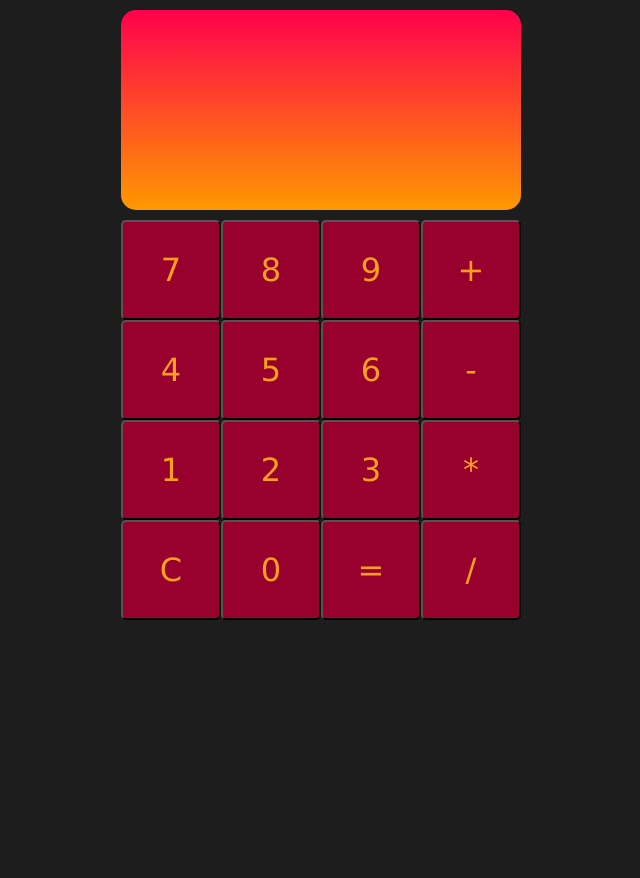
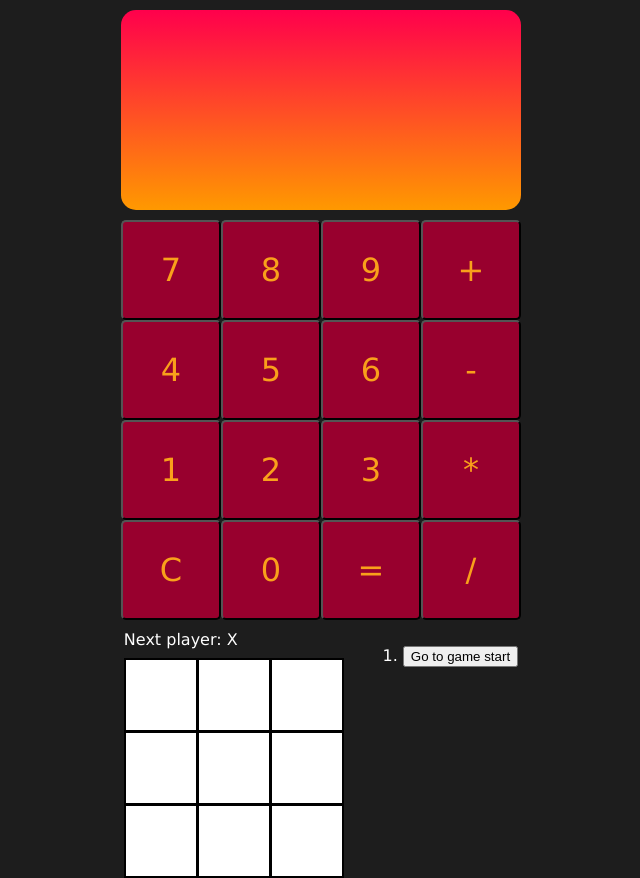
Before and after one commit to KMPG82/exercise-6, a React (Create React App) app: page / in a window 1280 px wide. Shown: the whole page, without its empty margins (319-959 px from the left). Before the commit the page ends 800 px from the top, so only its background shows below. Built offline with nearby package versions, Linux system fonts and the light colour scheme.

Commit message:
basically done

```diff
--- a/src/App.js
+++ b/src/App.js
@@ -1,10 +1,12 @@
 import './assets/App.css'
 import Panel from './components/Panel';
+import TicTacToe from './components/TicTacToe';
 
 function App() {
   return (
     <div className="App">
       <Panel />
+      <TicTacToe />
     </div>
   );
 }
--- a/src/assets/panel.css
+++ b/src/assets/panel.css
@@ -46,7 +46,7 @@
 }
 
 .equation{
-    font-size: 25px;
+    font-size: 2rem;
     min-height: 100%;
     min-width: 100%;
     max-width: 100%;
--- /dev/null
+++ b/src/assets/tictactoe.css
@@ -0,0 +1,30 @@
+.square {
+    background: #fff;
+    border: 2px solid #999;
+    float: left;
+    font-size: 34px;
+    font-weight: bold;
+    line-height: 34px;
+    height: 74px;
+    margin-right: -1px;
+    margin-top: -1px;
+    padding: 0;
+    text-align: center;
+    width: 74px;
+    border-color: black;
+}
+
+.status {
+    margin-bottom: 10px;
+    color: white;
+}
+
+.game {
+    display: flex;
+    justify-content: center;
+}
+
+.game-info {
+    margin-left: 20px;
+    color: white;
+}
--- /dev/null
+++ b/src/components/TicTacToe.js
@@ -0,0 +1,116 @@
+import { useState } from 'react';
+import '../assets/tictactoe.css'
+
+function Square({ value, onSquareClick }) {
+  return (
+    <button className="square" onClick={onSquareClick}>
+      {value}
+    </button>
+  );
+}
+
+function Board({ xIsNext, squares, onPlay }) {
+  function handleClick(i) {
+    if (calculateWinner(squares) || squares[i]) {
+      return;
+    }
+    const nextSquares = squares.slice();
+    if (xIsNext) {
+      nextSquares[i] = 'X';
+    } else {
+      nextSquares[i] = 'O';
+    }
+    onPlay(nextSquares);
+  }
+
+  const winner = calculateWinner(squares);
+  let status;
+  if (winner) {
+    status = 'Winner: ' + winner;
+  } else {
+    status = 'Next player: ' + (xIsNext ? 'X' : 'O');
+  }
+
+  return (
+    <>
+      <div className="status">{status}</div>
+      <div className="board-row">
+        <Square value={squares[0]} onSquareClick={() => handleClick(0)} />
+        <Square value={squares[1]} onSquareClick={() => handleClick(1)} />
+        <Square value={squares[2]} onSquareClick={() => handleClick(2)} />
+      </div>
+      <div className="board-row">
+        <Square value={squares[3]} onSquareClick={() => handleClick(3)} />
+        <Square value={squares[4]} onSquareClick={() => handleClick(4)} />
+        <Square value={squares[5]} onSquareClick={() => handleClick(5)} />
+      </div>
+      <div className="board-row">
+        <Square value={squares[6]} onSquareClick={() => handleClick(6)} />
+        <Square value={squares[7]} onSquareClick={() => handleClick(7)} />
+        <Square value={squares[8]} onSquareClick={() => handleClick(8)} />
+      </div>
+    </>
+  );
+}
+
+export default function TicTacToe() {
+  const [history, setHistory] = useState([Array(9).fill(null)]);
+  const [currentMove, setCurrentMove] = useState(0);
+  const xIsNext = currentMove % 2 === 0;
+  const currentSquares = history[currentMove];
+
+  function handlePlay(nextSquares) {
+    const nextHistory = [...history.slice(0, currentMove + 1), nextSquares];
+    setHistory(nextHistory);
+    setCurrentMove(nextHistory.length - 1);
+  }
+
+  function jumpTo(nextMove) {
+    setCurrentMove(nextMove);
+  }
+
+  const moves = history.map((squares, move) => {
+    let description;
+    if (move > 0) {
+      description = 'Go to move #' + move;
+    } else {
+      description = 'Go to game start';
+    }
+    return (
+      <li key={move}>
+        <button onClick={() => jumpTo(move)}>{description}</button>
+      </li>
+    );
+  });
+
+  return (
+    <div className="game">
+      <div className="game-board">
+        <Board xIsNext={xIsNext} squares={currentSquares} onPlay={handlePlay} />
+      </div>
+      <div className="game-info">
+        <ol>{moves}</ol>
+      </div>
+    </div>
+  );
+}
+
+function calculateWinner(squares) {
+  const lines = [
+    [0, 1, 2],
+    [3, 4, 5],
+    [6, 7, 8],
+    [0, 3, 6],
+    [1, 4, 7],
+    [2, 5, 8],
+    [0, 4, 8],
+    [2, 4, 6],
+  ];
+  for (let i = 0; i < lines.length; i++) {
+    const [a, b, c] = lines[i];
+    if (squares[a] && squares[a] === squares[b] && squares[a] === squares[c]) {
+      return squares[a];
+    }
+  }
+  return null;
+}
```
